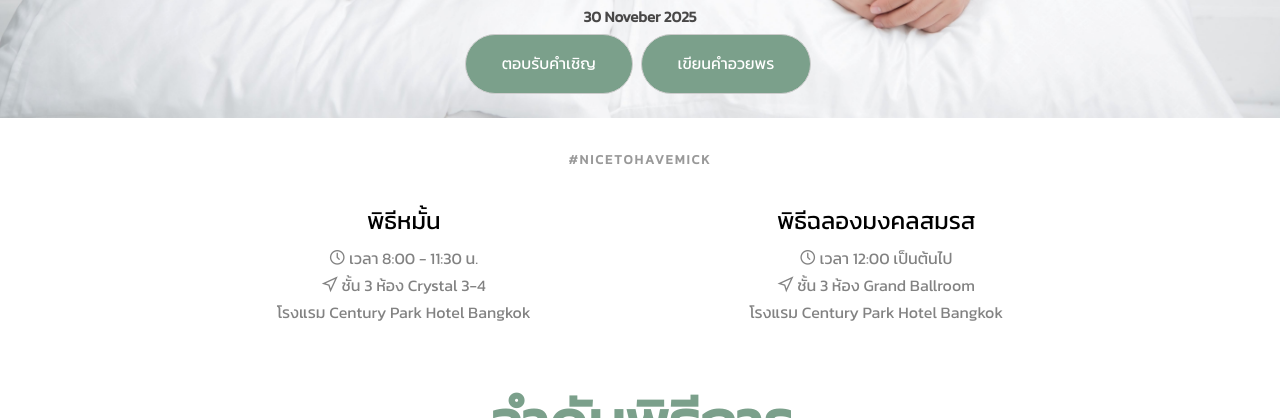
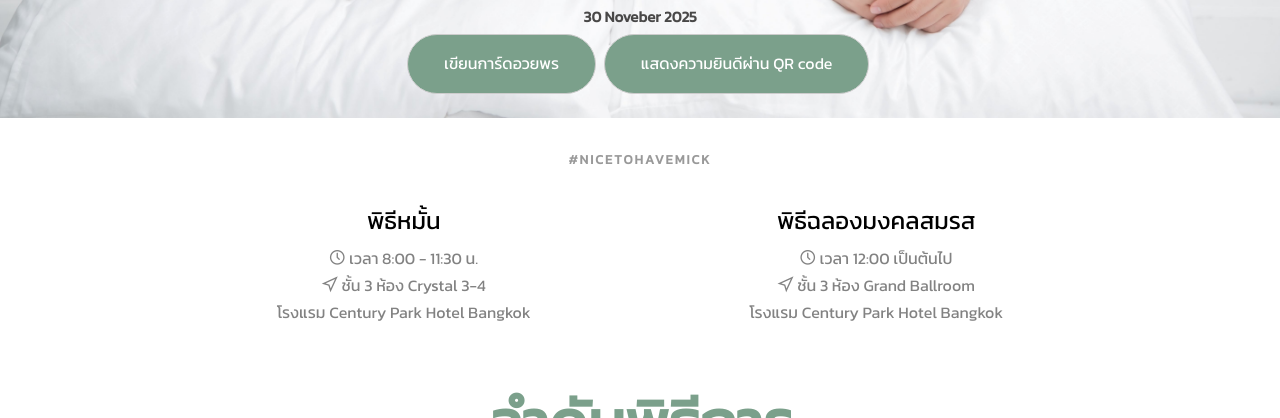
Before and after one commit to SuMick-Rx14/weddingweb, a plain HTML site: page index.html in a window 1280 px wide. Shown: the part 682-1100 px from the top of the page. Drawn offline with nearby package versions, Linux system fonts and the light colour scheme; files whose address does not match are found by name; a web font is replaced by a local one.

Commit message:
Update index.html

```diff
--- a/index.html
+++ b/index.html
@@ -129,15 +129,23 @@
                 <p style="font-size: 15px; margin: 5;"><strong>30 Noveber 2025</strong></p>
 
                 <!-- ปุ่ม -->
-                <a href="https://forms.cloud.microsoft/r/gEJ6svQpCp" class="btn btn-default btn-lg" style="
+                <!-- <a href="https://forms.cloud.microsoft/r/gEJ6svQpCp" class="btn btn-default btn-lg" style="
+                      color: #fff;
+                      font-family: 'Kanit', sans-serif;
+                    "> -->
+                <a href="https://wedding.whiskeypro-partner.com/Pozw0pl82u/card" class="btn btn-default btn-lg" style="
                       color: #fff;
                       font-family: 'Kanit', sans-serif;
                     ">
-                  ตอบรับคำเชิญ
+                  เขียนการ์ดอวยพร
                 </a>
-                <a href="https://wedding.whiskeypro-partner.com/Pozw0pl82u" class="btn btn-default btn-lg" style="color: #fff;
+                <!-- <a href="https://wedding.whiskeypro-partner.com/Pozw0pl82u" class="btn btn-default btn-lg" style="color: #fff;
                     font-family: 'Kanit', sans-serif;">
                   เขียนคำอวยพร
+                </a> -->
+                <a href="https://wedding.whiskeypro-partner.com/Pozw0pl82u/pay" class="btn btn-default btn-lg" style="color: #fff;
+                    font-family: 'Kanit', sans-serif;">
+                  แสดงความยินดีผ่าน QR code
                 </a>
               </div>
             </div>
```
